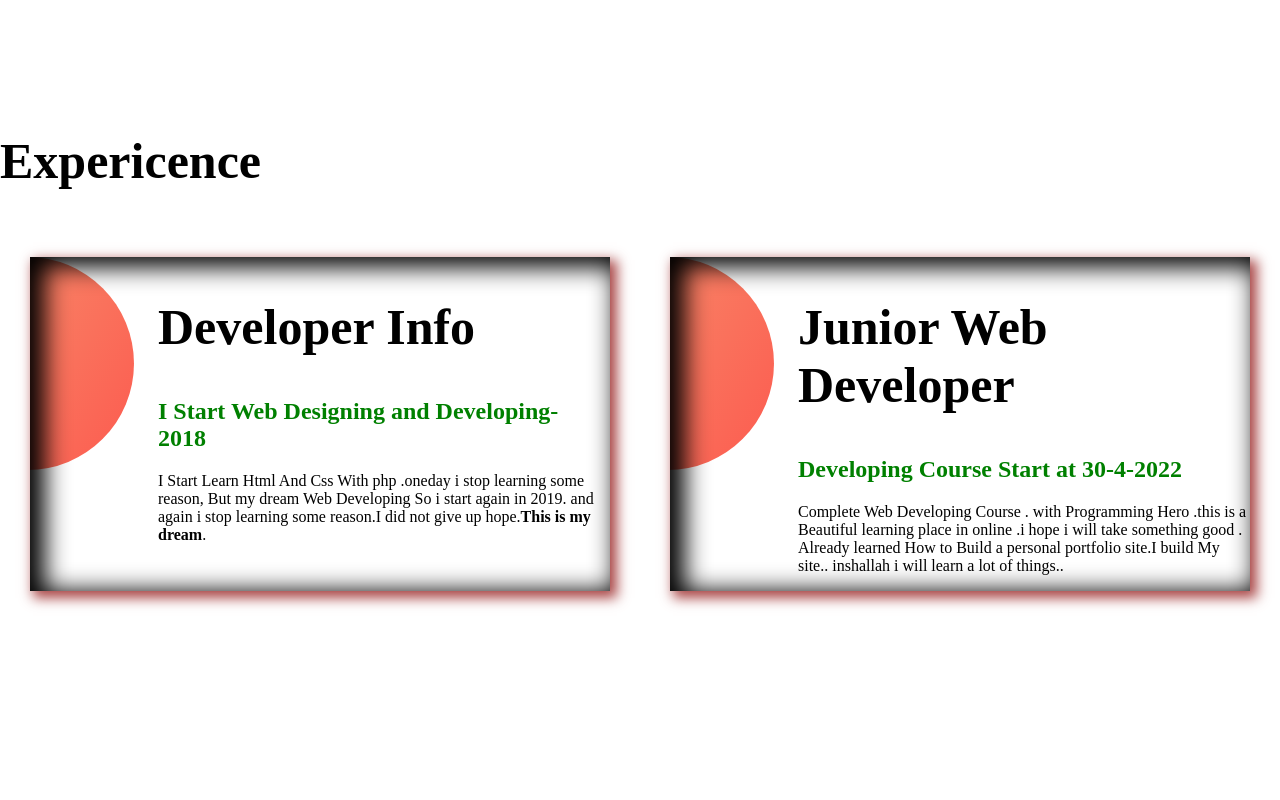
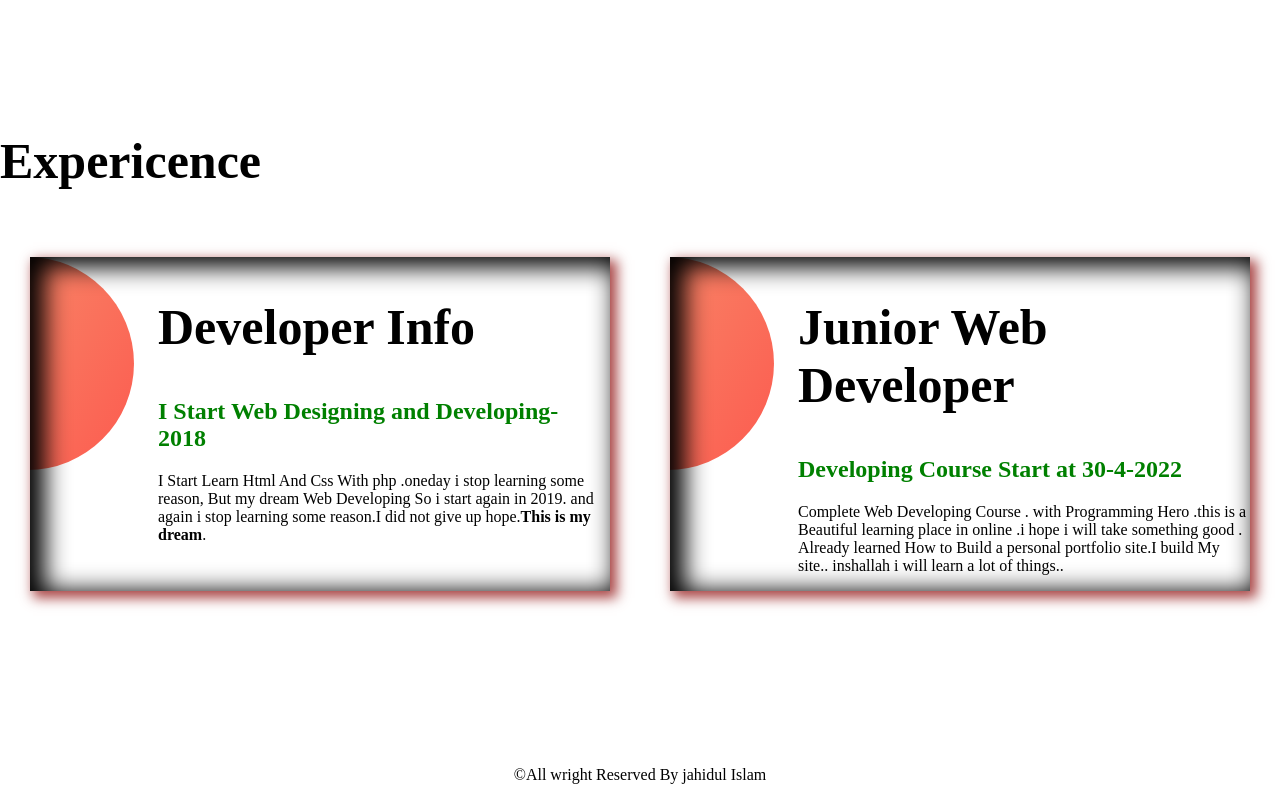
Before and after one commit to JahidulIslam2/Developer-Portfolio, a plain HTML site: page index.html in a window 1280 px wide. Shown: the part 789-1589 px from the top of the page. Before the commit the page ends 1555 px from the top, so only its background shows below. Drawn offline with Linux system fonts and the light colour scheme; a web font is replaced by a local one.

Commit message:
Complete

```diff
--- a/index.html
+++ b/index.html
@@ -66,4 +66,5 @@
 </section>
 
 </body>
+<footer class="footer-set"><p>©All wright Reserved By jahidul Islam</p> </footer>
 </html>
--- a/style.css
+++ b/style.css
@@ -97,3 +97,7 @@ h1{
     background-image: url(images/exp-bg.png);
     background-repeat: no-repeat;
 }
+
+footer p{
+    text-align: center;
+}
```
